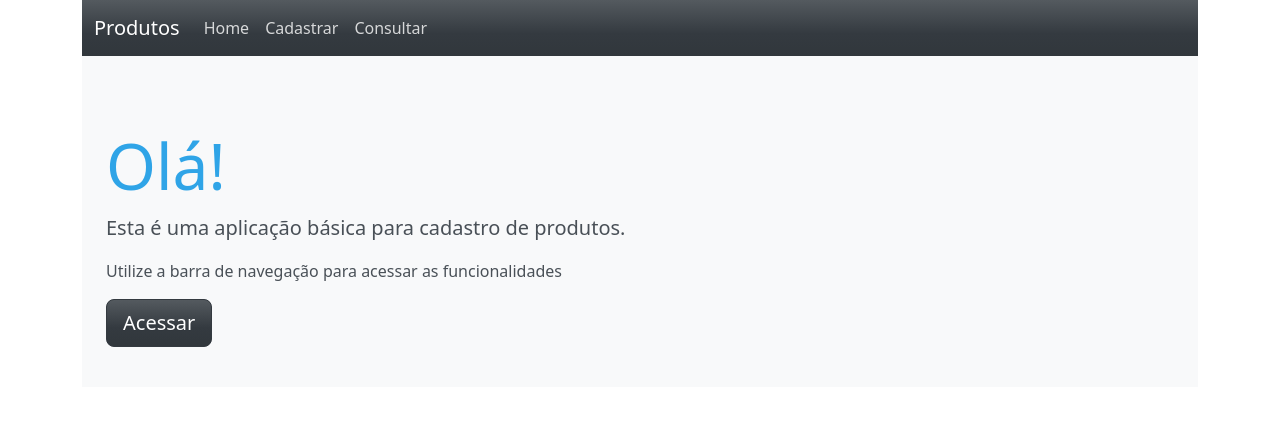
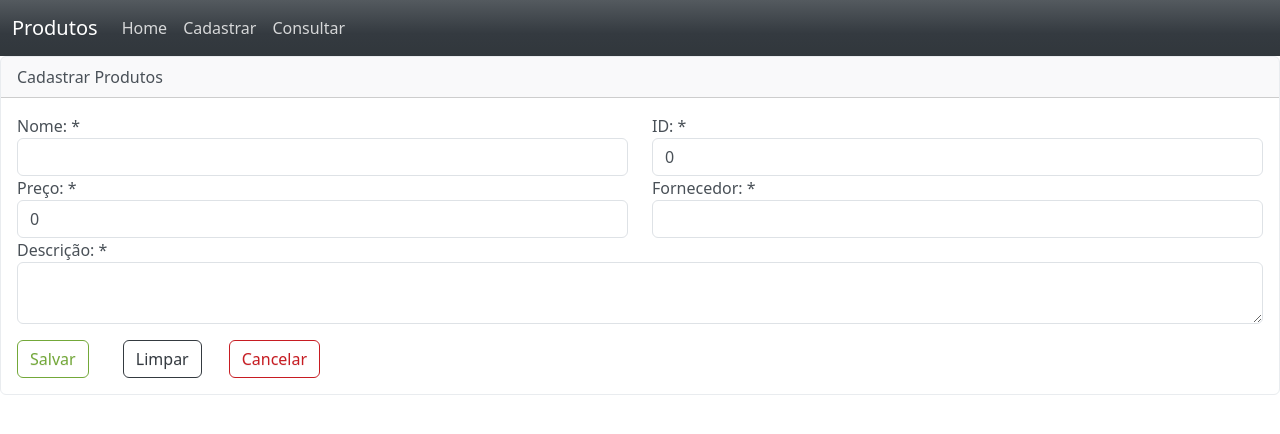
Before and after one commit to Atzac/-product-registration, a React (Create React App) app: page /cadastro in a window 1280 px wide. Shown: the top 434 px of the page. Built offline with nearby package versions, Linux system fonts and the light colour scheme.

Commit message:
add products localStorage

```diff
--- a/package.json
+++ b/package.json
@@ -9,6 +9,7 @@
     "bootswatch": "^5.1.3",
     "react": "^17.0.2",
     "react-dom": "^17.0.2",
+    "react-router-dom": "^6.2.1",
     "react-scripts": "5.0.0",
     "web-vitals": "^2.1.2"
   },
--- a/src/App.jsx
+++ b/src/App.jsx
@@ -1,15 +1,16 @@
 import './App.css';
+import React from 'react';
 
-import Navbar from './componentes/navbar';
-import Home from './view/home/home';
+import Navbar from './componentes/Navbar';
 
-function App() {
+import { BrowserRouter as Router, Routes, Route } from 'react-router-dom';
+import Rotas from './rotas';
+
+export default function App() {
   return (
-    <div className="container">
-      <Navbar />
-      <Home />
-    </div>
+      <Router>
+        <Navbar />
+        <Rotas />
+      </Router>
   );
 }
-
-export default App;
--- /dev/null
+++ b/src/rotas.js
@@ -0,0 +1,24 @@
+import React from 'react';
+
+import Home from './view/home/Home';
+import CadastroProdutos from './view/produtos/CadastroProdutos';
+import { Routes, Route } from 'react-router-dom';
+
+export default function Rotas() {
+    return (
+        <Routes>
+            <Route
+                path="/cadastro"
+                element={<CadastroProdutos />}
+            />
+            <Route
+                path="/"
+                element={<Home />}
+            />
+            <Route
+                path="/cadastroProdutos"
+                element={<CadastroProdutos />}
+            />
+        </Routes>
+     );
+}
--- /dev/null
+++ b/src/services/cadProdService.js
@@ -0,0 +1,14 @@
+export const TOKEN = "Produto";
+
+export function saveProducts(product) {
+    let haveProduct = localStorage.getItem(TOKEN)
+
+    if (!haveProduct) {
+      haveProduct = []
+    } else {
+      haveProduct = JSON.parse(haveProduct)
+    }
+
+    haveProduct.push(product)
+    localStorage.setItem(TOKEN, JSON.stringify(haveProduct))
+}
--- /dev/null
+++ b/src/view/home/Home.jsx
@@ -0,0 +1,20 @@
+import React from 'react';
+
+const Home = () => {
+    return (
+        <>
+           {/* <div classNameName='container'> */}
+            <div className="jumbotron p-4 bg-light">
+                <h1 className="display-3 mt-5">Olá!</h1>
+                <p className="lead">Esta é uma aplicação básica para cadastro de produtos.</p>
+                <p>Utilize a barra de navegação para acessar as funcionalidades</p>
+                <p className="lead">
+                <a className="btn btn-dark btn-lg" href="#" role="button">Acessar</a>
+                </p>
+            </div>
+           {/* </div>   */}
+        </>
+     );
+}
+
+export default Home;
--- a/src/view/home/home.jsx
+++ /dev/null
@@ -1,22 +0,0 @@
-import React from 'react';
-
-
-const Home = () => {
-    return (
-        <>
-           {/* <div classNameName='container'> */}
-            <div className="jumbotron p-4 bg-light">
-                    <h1 className="display-3 mt-5">Olá!</h1>
-                    <p className="lead">Esta é uma aplicação básica para cadastro de produtos.</p>
-
-                    <p>Utilize a barra de navegação para acessar as funcionalidades</p>
-                    <p className="lead">
-                        <a className="btn btn-dark btn-lg" href="#" role="button">Acessar</a>
-                    </p>
-            </div>
-           {/* </div>   */}
-        </>
-     );
-}
-
-export default Home;
--- /dev/null
+++ b/src/view/produtos/CadastroProdutos.jsx
@@ -0,0 +1,119 @@
+import React, { useState } from 'react';
+import { saveProducts } from '../../services/cadProdService';
+
+const initial = {
+    nome: "",
+    id: 0,
+    preco: 0,
+    fornecedor: "",
+    desc: ""
+}
+
+export default function CadastroProdutos() {
+    const [cadValues, setCadValues] = useState(initial)
+
+    function handleChange(e) {
+       const { name, value } = e.target; //destruturando name e value do target
+       setCadValues(
+           {...cadValues, [name]: value} //destructuring
+       )
+    }
+    function onSubmit(e) {
+        saveProducts(cadValues)
+        clear()
+    }
+    const clear = () => {
+        setCadValues(initial)
+    }
+
+
+    return (
+        <>
+        <div className="card border-secondary mb-3">
+          <div className="card-header">Cadastrar Produtos</div>
+            <div className="card-body">
+
+              <div className="row">
+                 <div className="col-md-6">
+                     <div className="form-group">
+                         <label>Nome: *</label>
+                         <input
+                           type="text"
+                           name="nome"
+                           value={cadValues.nome}
+                           className="form-control"
+                           onChange={handleChange}
+                         />
+                     </div>
+                 </div>
+                 <div className="col-md-6">
+                     <div className="form-group">
+                            <label>ID: *</label>
+                            <input
+                              type="text"
+                              name="id"
+                              value={cadValues.id}
+                              className="form-control"
+                              onChange={handleChange}
+                            />
+                         </div>
+                     </div>
+              </div>
+              <div className="row">
+                 <div className="col-md-6">
+                     <div className="form-group">
+                         <label>Preço: *</label>
+                         <input
+                           type="text"
+                           name="preco"
+                           value={cadValues.preco}
+                           className="form-control"
+                           onChange={handleChange}
+                         />
+                     </div>
+                 </div>
+                 <div className="col-md-6">
+                     <div className="form-group">
+                            <label>Fornecedor: *</label>
+                            <input
+                              type="text"
+                              name="fornecedor"
+                              value={cadValues.fornecedor}
+                              className="form-control"
+                              onChange={handleChange}
+                            />
+                         </div>
+                     </div>
+              </div>
+
+              <div className="row">
+                 <div className="col-md-12">
+                    <div className="form-group">
+                        <label>Descrição: *</label>
+                        <textarea
+                          className="form-control"
+                          name="desc"
+                          value={cadValues.desc}
+                          onChange={handleChange}
+                        />
+                    </div>
+                 </div>
+              </div>
+
+
+              <div className="row mt-3">
+                <div className="col-md-1">
+                    <button className="btn btn-outline-success" onClick={onSubmit}>Salvar</button>
+                </div>
+                <div className="col-md-1">
+                    <button className="btn btn-outline-dark" onClick={clear}>Limpar</button>
+                </div>
+                <div className="col-md-1">
+                    <button className="btn btn-outline-danger">Cancelar</button>
+                </div>
+              </div>
+            </div>
+        </div>
+        </>
+    )
+}
```
Also changed, not shown: src/view/home/Porra.jsx (added, +7 -0 lines), src/componentes/Container.jsx (renamed from src/componentes/container.jsx), src/componentes/Navbar.jsx (renamed from src/componentes/navbar.jsx), src/view/produtos/cadastro.jsx (deleted), 1 other file (tests, documents, lock files or other folders).
